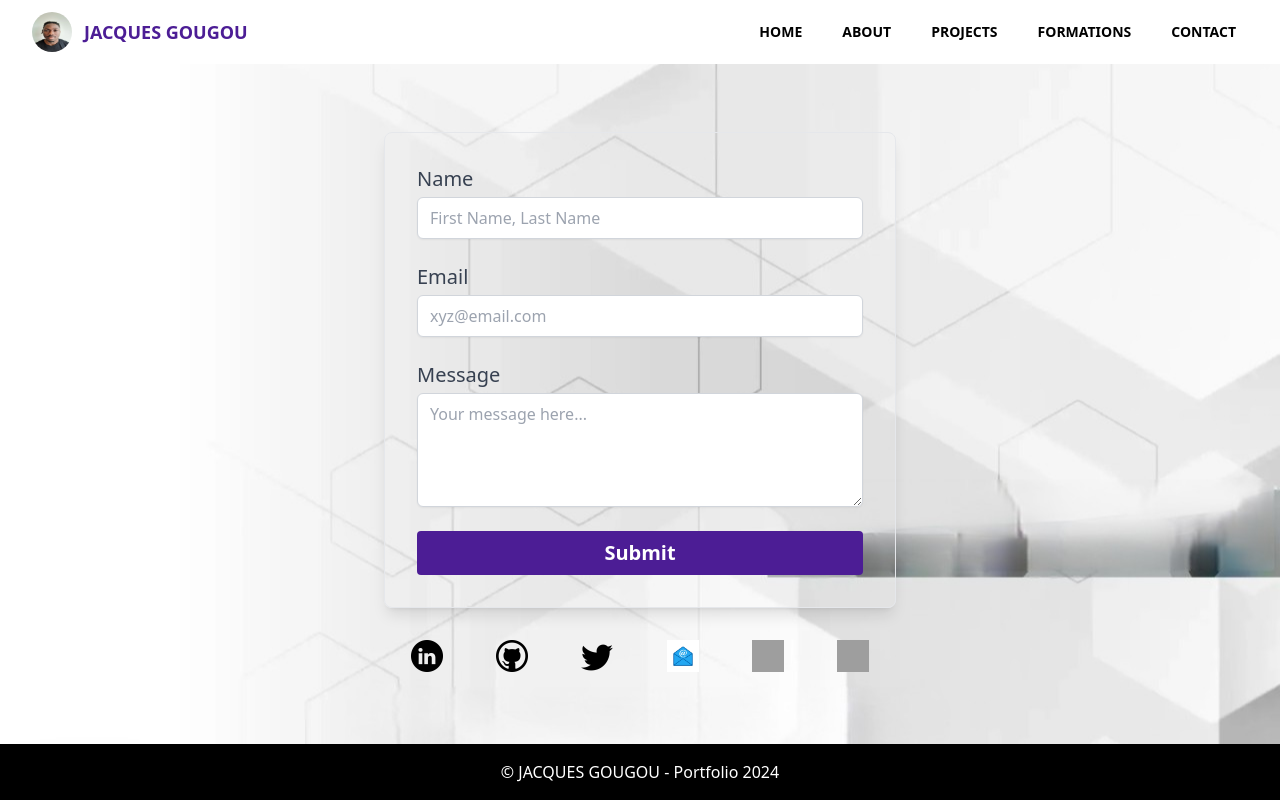
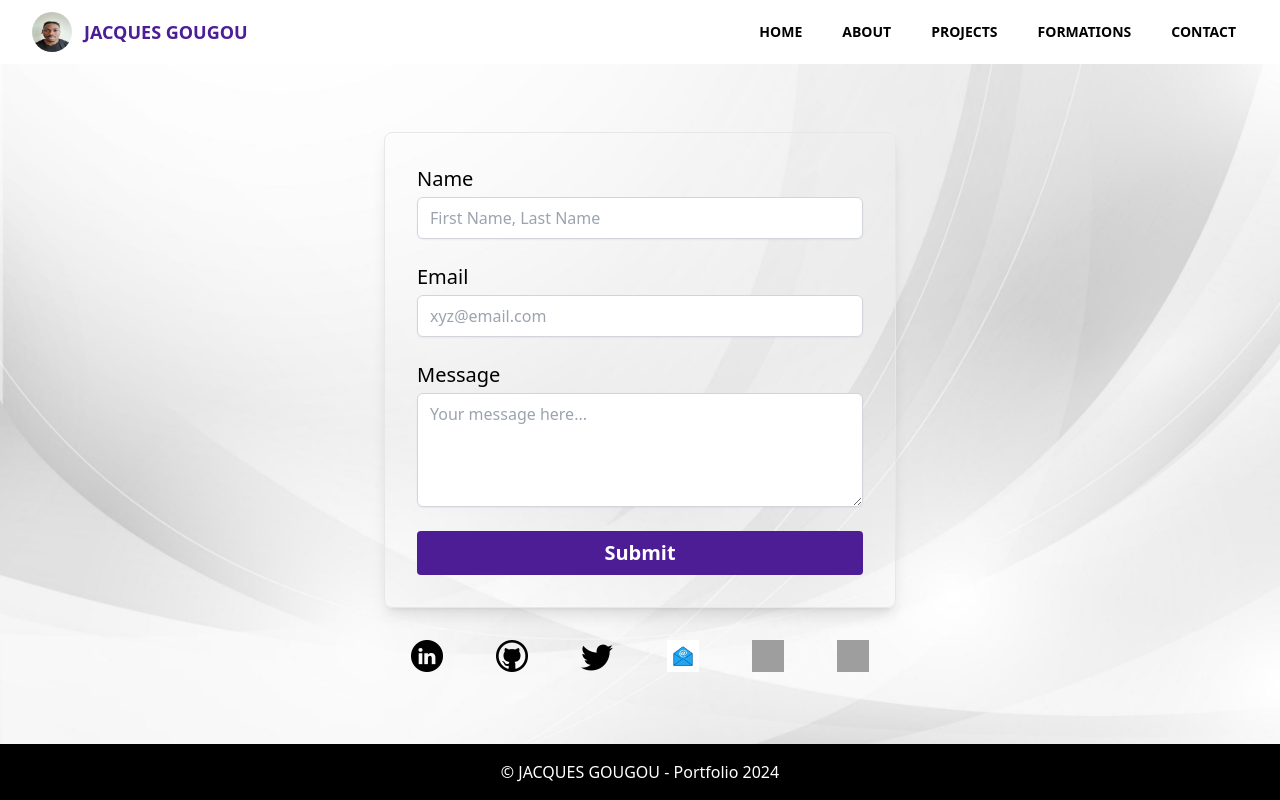
Before and after one commit to Chirack96/Portofolio, a Vue app in the folder Mon Portofolio/: page /contact in a window 1280 px wide. Built offline with nearby package versions, Linux system fonts and the light colour scheme; grey boxes are pictures that could not be loaded.

Commit message:
Update background image in App.vue, fix layout in AboutComponent.vue, and update label colors in ContactComponent.vue

```diff
--- a/Mon Portofolio/src/App.vue
+++ b/Mon Portofolio/src/App.vue
@@ -19,7 +19,7 @@ import HeaderComponent from '@/components/HeaderComponent.vue';
 
 <style scoped>
 .main-bg {
-  background-image: url('@/assets/bg.jpeg');
+  background-image: url('@/assets/bg1.jpeg');
   background-size: cover;
   background-repeat: no-repeat;
   background-position: center;
--- a/Mon Portofolio/src/components/AboutComponent.vue
+++ b/Mon Portofolio/src/components/AboutComponent.vue
@@ -3,7 +3,7 @@ import ProjectDetails from '@/components/ProjectDetails.vue';
     <div class="container mx-auto px-4 py-8 animate-fadeIn">
         <div class="flex flex-wrap items-start">
 
-            <!-- Section Get to know me -->
+
             <div class="w-full md:w-1/2 p-4 animate-slideInLeft">
                 <h2 class="text-2xl font-bold mb-3">Get to know me!</h2>
                 <div class="text-justify mb-3 text">
@@ -33,7 +33,7 @@ import ProjectDetails from '@/components/ProjectDetails.vue';
                 </div>
             </div>
 
-            <!-- Section Skills -->
+
             <div class="w-full md:w-1/2 p-4 animate-slideInRight">
                 <h3 class="text-2xl font-bold mb-2">SKILLS</h3>
                 <div class="flex flex-wrap gap-2">
--- a/Mon Portofolio/src/components/ContactComponent.vue
+++ b/Mon Portofolio/src/components/ContactComponent.vue
@@ -3,17 +3,17 @@
         <form @submit.prevent="submitContactForm"
             class="max-w-lg mx-auto p-8 border rounded-lg shadow-lg animate-slideInRight">
             <div class="mb-6">
-                <label for="name" class="block text-xl font-medium text-gray-700">Name</label>
+                <label for="name" class="block text-xl font-medium text-black">Name</label>
                 <input id="name" v-model="contactForm.name" type="text" required placeholder="First Name, Last Name"
                     class="mt-1 block w-full px-3 py-2 border border-gray-300 rounded-md shadow-sm focus:outline-none focus:ring-indigo-500 focus:border-indigo-500">
             </div>
             <div class="mb-6">
-                <label for="email" class="block text-xl font-medium text-gray-700">Email</label>
+                <label for="email" class="block text-xl font-medium text-black">Email</label>
                 <input id="email" v-model="contactForm.email" type="email" required placeholder="xyz@email.com"
                     class="mt-1 block w-full px-3 py-2 border border-gray-300 rounded-md shadow-sm focus:outline-none focus:ring-indigo-500 focus:border-indigo-500">
             </div>
             <div class="mb-6">
-                <label for="message" class="block text-xl font-medium text-gray-700">Message</label>
+                <label for="message" class="block text-xl font-medium text-black">Message</label>
                 <textarea id="message" v-model="contactForm.message" required placeholder="Your message here..."
                     class="mt-1 block w-full px-3 py-2 border border-gray-300 rounded-md shadow-sm focus:outline-none focus:ring-indigo-500 focus:border-indigo-500"
                     rows="4"></textarea>
--- a/Mon Portofolio/src/components/ProjectDetails.vue
+++ b/Mon Portofolio/src/components/ProjectDetails.vue
@@ -1,7 +1,6 @@
 <template>
   <div class="container mx-auto px-4 py-8">
     <div class="flex flex-wrap justify-center">
-      <!-- Loop over projects -->
       <div v-for="(project, index) in projects" :key="project.id" class="w-full md:w-1/3 p-4"
         :class="{ 'animate-slideInLeft': index % 2 === 0, 'animate-slideInRight': index % 2 !== 0 }">
         <ProjectCard class="w-full shadow-lg text-lg" :name="project.name" :description="project.description"
```
Also changed, not shown: Mon Portofolio/src/assets/bg1.jpeg (added).
